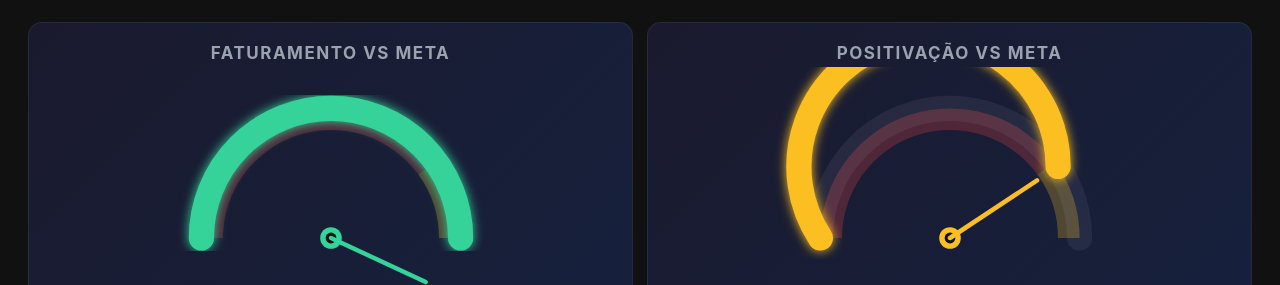
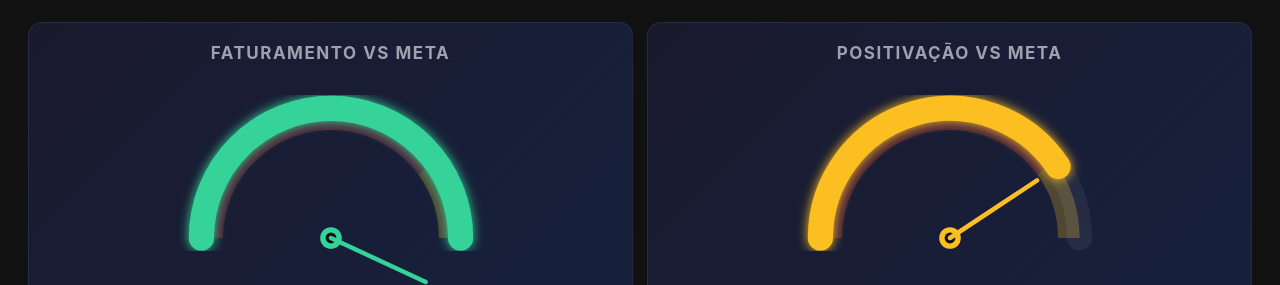
Before and after one commit to echevarria-bi/dashboard-televendas, a website: page dashboard.html in a window 1280 px wide. Shown: the part 129-414 px from the top of the page. Drawn offline with Linux system fonts and the light colour scheme.

Commit message:
Remove largeArc do gauge (deve ser 0 fixo para manter arco por baixo)

```diff
--- a/dashboard.html
+++ b/dashboard.html
@@ -139,9 +139,8 @@ function gaugeSVG(pct, color){
   var angle=180-arcPct*1.8;
   var rad=angle*Math.PI/180;
   var ex=cx+r*Math.cos(rad),ey=cy-r*Math.sin(rad);
-  var largeArc=arcPct>50?1:0;
 
-  var arcPath='M '+(cx-r)+' '+cy+' A '+r+' '+r+' 0 '+largeArc+' 1 '+ex+' '+ey;
+  var arcPath='M '+(cx-r)+' '+cy+' A '+r+' '+r+' 0 0 1 '+ex+' '+ey;
   var bgPath='M '+(cx-r)+' '+cy+' A '+r+' '+r+' 0 1 1 '+(cx+r)+' '+cy;
 
   var nPct=Math.min(Math.max(pct,0),150);
```
Also changed, not shown: index.html (+1 -2 lines).
